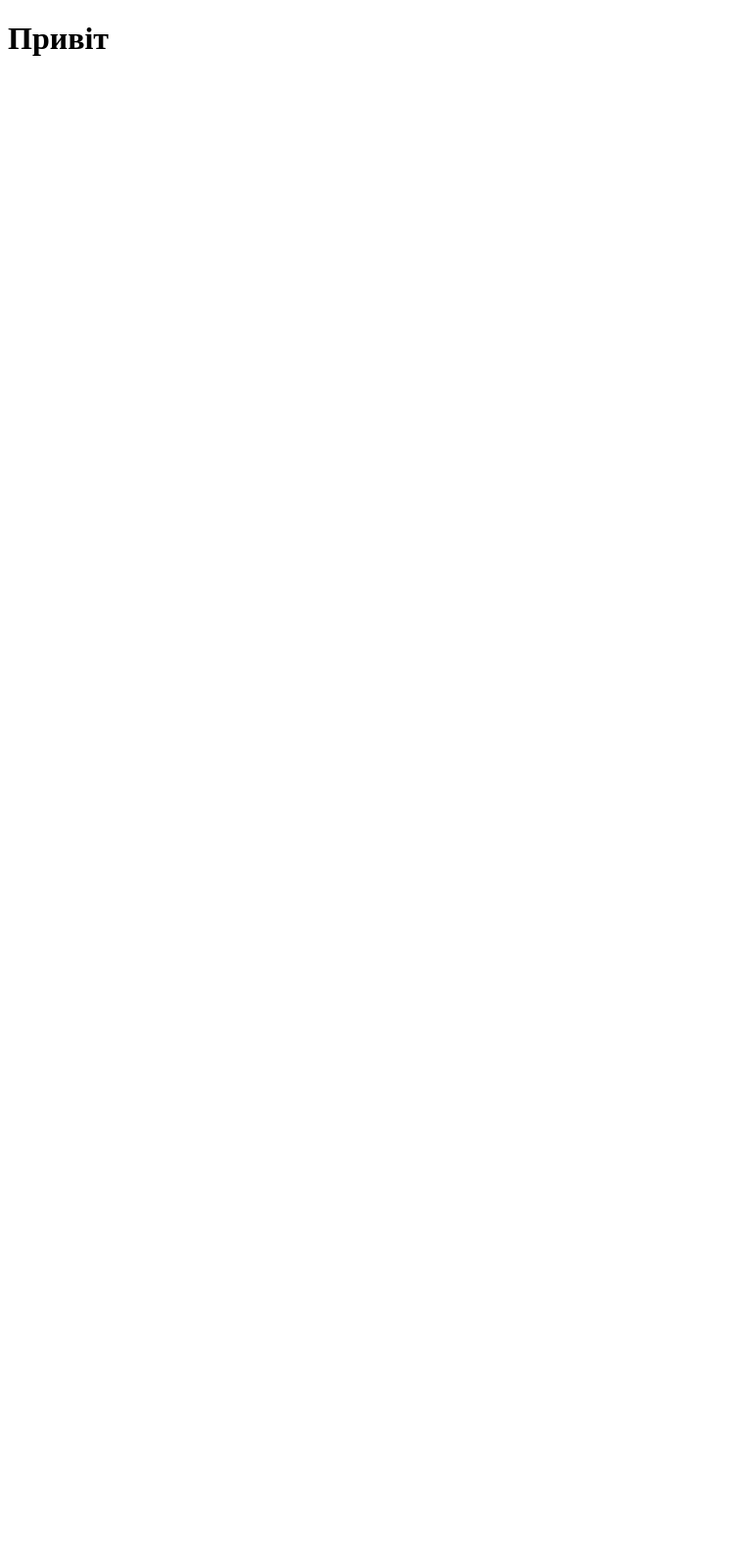
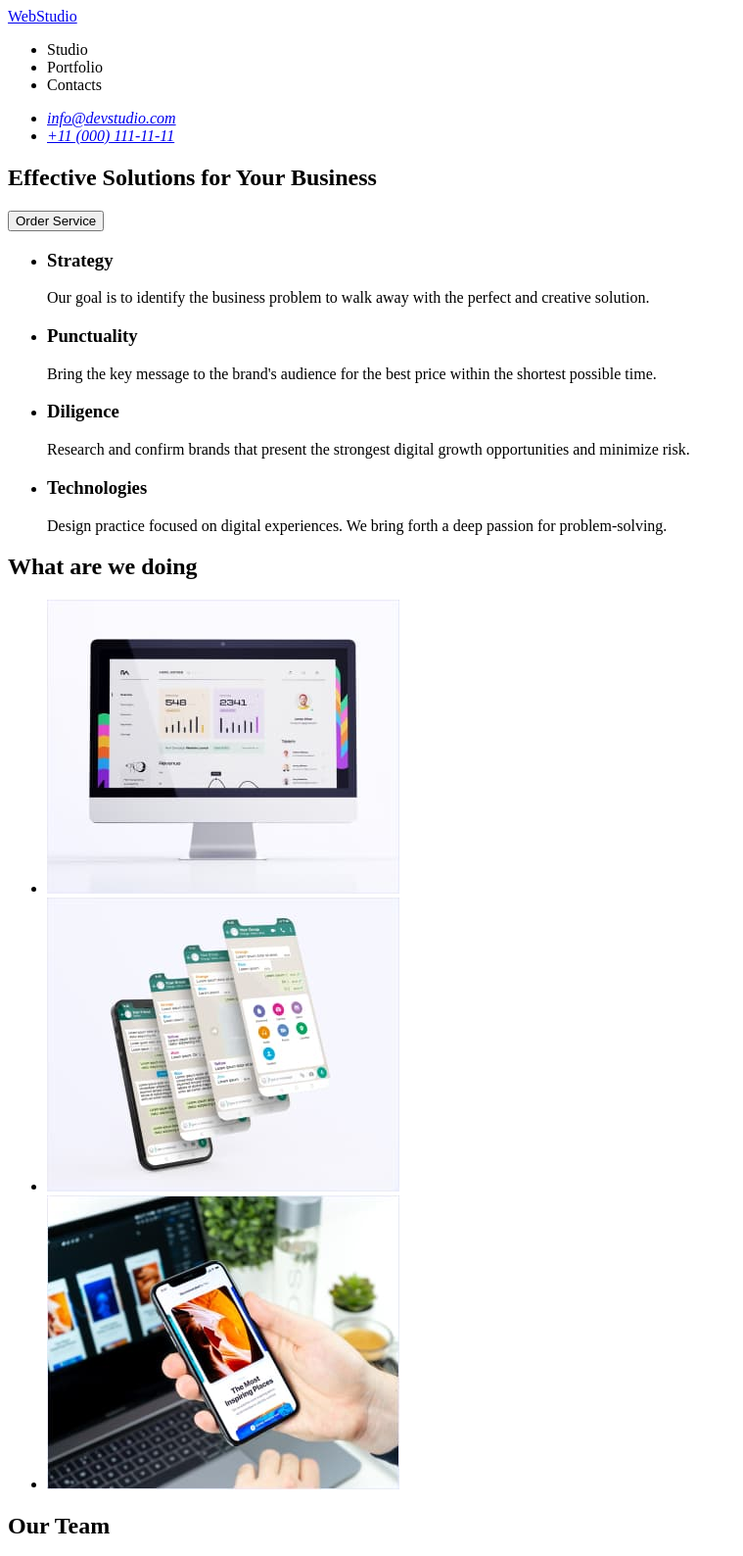
Before and after one commit to Zhyuli/goit-markup-hw-01, a plain HTML site: page index.html in a window 1280 px wide. Shown: the top 1588 px of the page at 98% size, without its empty margins (0-759 px from the left). Before the commit the page ends 800 px from the top, so only its background shows below. Drawn offline with Linux system fonts and the light colour scheme.

Commit message:
added-hw-1

```diff
--- a/index.html
+++ b/index.html
@@ -1,11 +1,150 @@
 <!DOCTYPE html>
 <html lang="en">
-<head>
-    <meta charset="UTF-8">
-    <meta name="viewport" content="width=device-width, initial-scale=1.0">
+  <head>
+    <meta charset="UTF-8" />
+    <meta name="viewport" content="width=device-width, initial-scale=1.0" />
     <title>Document</title>
-</head>
-<body>
-    <h1>Привіт</h1>
-</body>
+  </head>
+  <body>
+    <header>
+      <nav>
+        <a class="logo" href="./index.html">WebStudio</a>
+        <ul>
+          <li><a href="./index.html"></a>Studio</li>
+          <li><a href="./index.html"></a>Portfolio</li>
+          <li><a href="./index.html"></a>Contacts</li>
+        </ul>
+      </nav>
+      <address>
+        <ul>
+          <li><a href="mailto:info@devstudio.com">info@devstudio.com</a></li>
+          <li><a href="tel:+110001111111">+11 (000) 111-11-11</a></li>
+        </ul>
+      </address>
+    </header>
+    <main>
+      <!-- Hero section  -->
+      <section>
+        <h1>Effective Solutions for Your Business</h1>
+        <button type="button">Order Service</button>
+      </section>
+      <!-- Benefits section -->
+      <section>
+        <ul>
+          <li>
+            <h3>Strategy</h3>
+            <p>
+              Our goal is to identify the business problem to walk away with the
+              perfect and creative solution.
+            </p>
+          </li>
+          <li>
+            <h3>Punctuality</h3>
+            <p>
+              Bring the key message to the brand's audience for the best price
+              within the shortest possible time.
+            </p>
+          </li>
+          <li>
+            <h3>Diligence</h3>
+            <p>
+              Research and confirm brands that present the strongest digital
+              growth opportunities and minimize risk.
+            </p>
+          </li>
+          <li>
+            <h3>Technologies</h3>
+            <p>
+              Design practice focused on digital experiences. We bring forth a
+              deep passion for problem-solving.
+            </p>
+          </li>
+        </ul>
+      </section>
+      <!-- Products section -->
+      <section>
+        <h2>What are we doing</h2>
+        <ul>
+          <li>
+            <img
+              src="./images/img-1-screen.jpg"
+              width="360"
+              height="300"
+              alt="screen"
+            />
+          </li>
+          <li>
+            <img
+              src="./images/img-2-phones.jpg"
+              width="360"
+              height="300"
+              alt="phones"
+            />
+          </li>
+          <li>
+            <img
+              src="./images/img-3-laptop.jpg"
+              width="360"
+              height="300"
+              alt="laptop"
+            />
+          </li>
+        </ul>
+      </section>
+      <!-- Team section -->
+      <section>
+        <h2>Our Team</h2>
+        <ul>
+          <li>
+            <img
+              src="./images/img-4-mark.jpg"
+              width="264"
+              height="260"
+              alt="Mark Guerrero.Product Designer"
+            />
+            <h3>Mark Guerrero</h3>
+            <p>Product Designer</p>
+          </li>
+          <li>
+            <img
+              src="./images/img-5-tom.jpg"
+              width="264"
+              height="260"
+              alt="Tom Ford.Frontend Developer"
+            />
+            <h3>Tom Ford</h3>
+            <p>Frontend Developer</p>
+          </li>
+          <li>
+            <img
+              src="./images/img-6-camila.jpg"
+              width="264"
+              height="260"
+              alt="Camila Garcia.Marketing"
+            />
+            <h3>Camila Garcia</h3>
+            <p>Marketing</p>
+          </li>
+          <li>
+            <img
+              src="./images/img-7-daniel.jpg"
+              width="264"
+              height="260"
+              alt="Daniel Wilson.UI Designer"
+            />
+            <h3>Daniel Wilson</h3>
+            <p>UI Designer</p>
+          </li>
+        </ul>
+      </section>
+    </main>
+
+    <footer>
+      <a class="logo" href="./index.html">WebStudio</a>
+      <p>
+        Increase the flow of customers and sales for your business with digital
+        marketing &#38; growth solutions.
+      </p>
+    </footer>
+  </body>
 </html>
```
Also changed, not shown: .prettierrc.json (added), images/img-1-screen.jpg (added), images/img-2-phones.jpg (added), images/img-3-laptop.jpg (added), images/img-4-mark.jpg (added), images/img-5-tom.jpg (added), images/img-6-camila.jpg (added), images/img-7-daniel.jpg (added).
